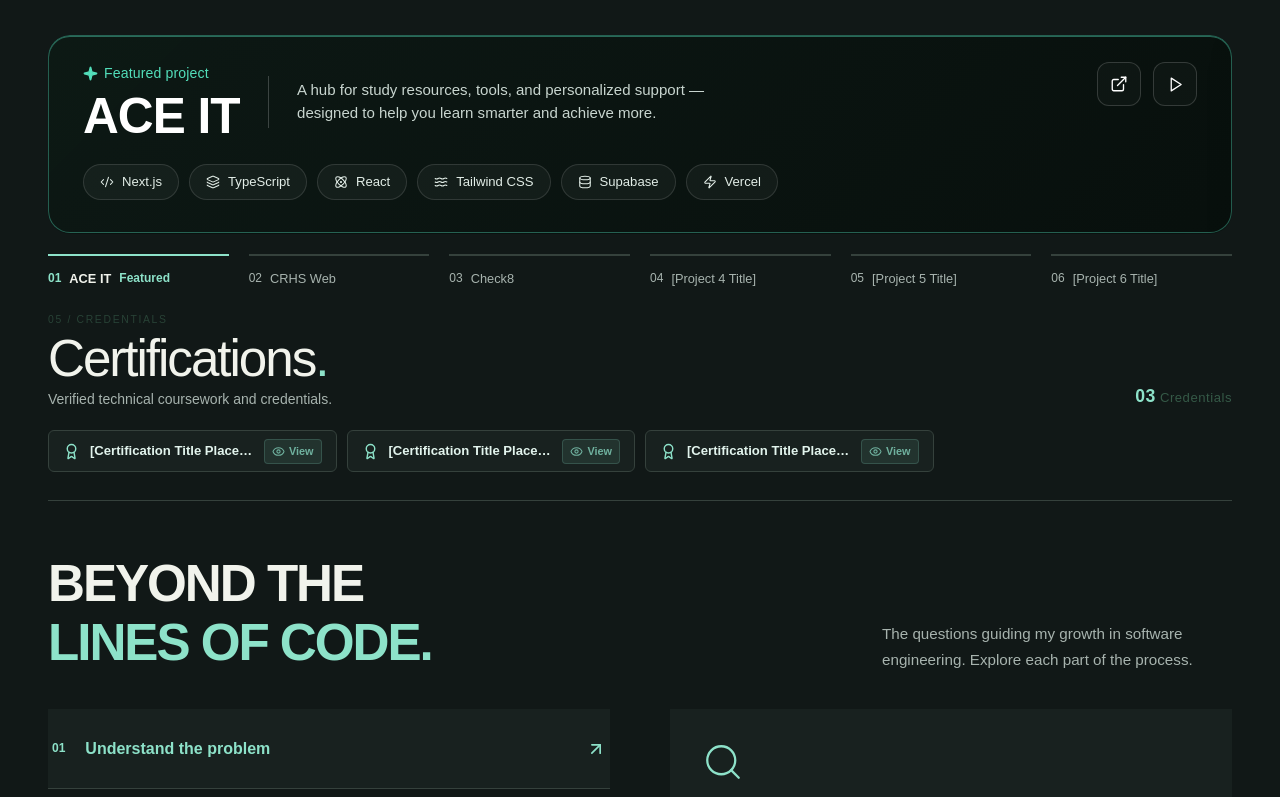
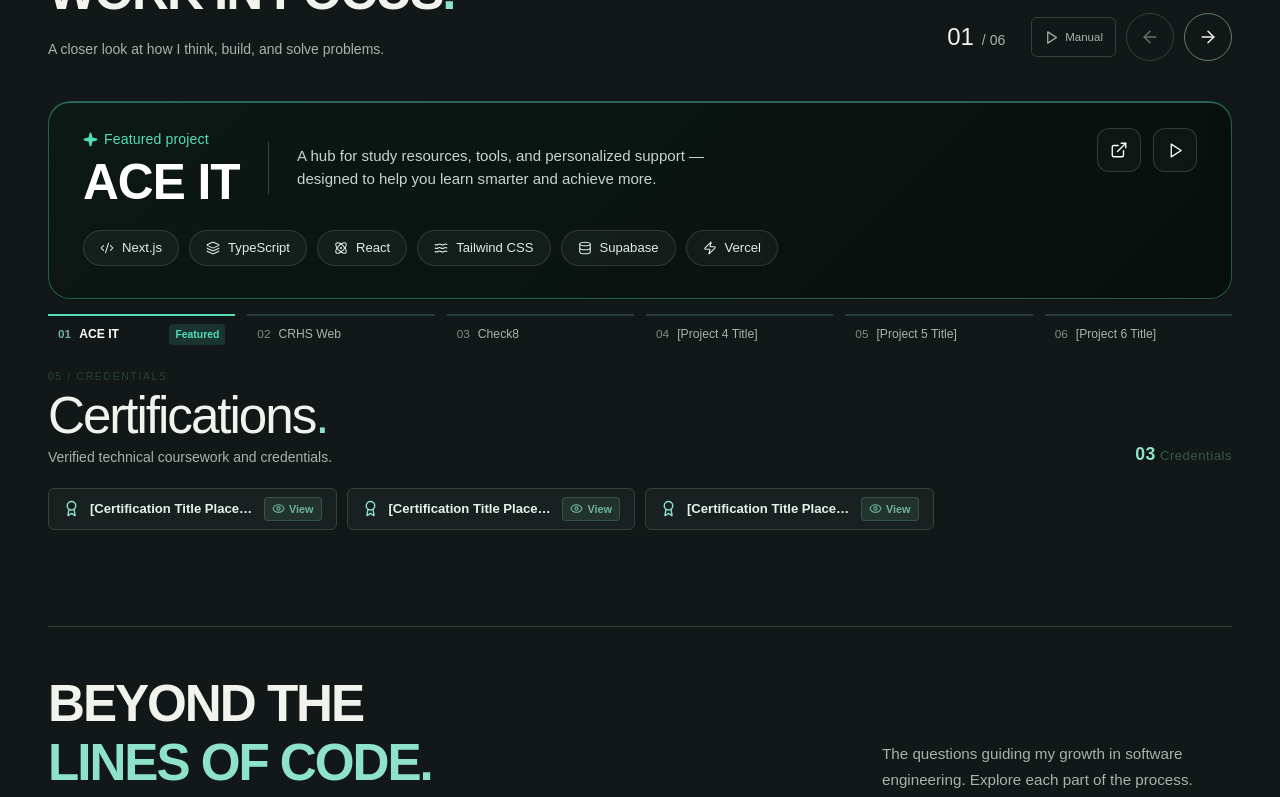
Before and after one commit to Nykt04/portfolio, a React (Vite) app: page / in a window 1280 px wide. Shown: the part 2000-2797 px from the top of the page. Built offline with nearby package versions, Linux system fonts and the light colour scheme.

Commit message:
style: harmonize section vertical rhythm and refine project picker tabs

```diff
--- a/src/graphic.css
+++ b/src/graphic.css
@@ -42,7 +42,8 @@ html { scroll-padding-top: 88px; }
 .hero-project-label strong { color: var(--graphic-ink); }
 .hero-project-thumbnail { color: var(--graphic-mint); background: var(--graphic-ink); border-radius: 0; width: 36px; height: 36px; }
 
-.about-section { background: rgba(17, 24, 23, .85); backdrop-filter: blur(2px); padding-block: 76px 52px; }
+/* Harmonized Section Rhythm Tokens */
+.about-section { background: rgba(17, 24, 23, .85); backdrop-filter: blur(2px); padding-block: clamp(54px, 6vw, 72px); }
 .about-grid { grid-template-columns: 1fr 1fr; align-items: center; gap: 60px; }
 .about-grid > div:first-child { display: contents; }
 .about-grid h2 { grid-column: 1 / -1; font-size: clamp(2.4rem, 4.2vw, 3.8rem); max-width: 900px; }
@@ -63,7 +64,7 @@ html { scroll-padding-top: 88px; }
 .about-facts strong { font-size: .85rem; font-weight: 500; }
 .responsibilities { margin-top: 38px; }
 
-.toolkit-section { background: rgba(181, 239, 213, .96); color: var(--graphic-ink); padding-block: 34px 26px; }
+.toolkit-section { background: rgba(181, 239, 213, .96); color: var(--graphic-ink); padding-block: clamp(38px, 4.5vw, 48px); }
 .toolkit { margin: 0; }
 .toolkit-title-row { display: flex; justify-content: space-between; gap: 16px; align-items: baseline; flex-wrap: wrap; }
 .toolkit-title-row h2 { text-transform: uppercase; font-size: clamp(1.8rem, 3.2vw, 2.5rem); font-weight: 600; margin: 0; }
@@ -82,11 +83,61 @@ html { scroll-padding-top: 88px; }
 }
 .toolkit .skill:focus-visible { background: var(--graphic-ink); color: var(--graphic-mint); border-color: var(--graphic-ink); }
 
+.work-section { padding-block: clamp(40px, 5vw, 54px) 18px; }
 .projects-heading h2, .approach-heading h2 { text-transform: uppercase; font-weight: 600; }
 .project-track { border-radius: 22px; }
-.project-picker button[aria-current] { font-weight: 700; }
 .project-autoplay { display: inline-flex; align-items: center; gap: 6px; min-height: 40px; padding: 6px 12px; border: 1px solid var(--ui-line); color: var(--ui-muted); font-size: .72rem; border-radius: 6px; }
 .project-autoplay:hover { color: var(--ui-ink); border-color: var(--ui-accent); }
+
+/* Refined Dual Controls: Sleek and compact bottom project tabs */
+.project-picker {
+  display: flex;
+  gap: 12px;
+  margin-top: 14px;
+}
+.project-picker button {
+  flex: 1 1 0;
+  min-width: 0;
+  display: inline-flex;
+  align-items: center;
+  gap: 8px;
+  min-height: 38px;
+  padding: 8px 10px;
+  border: 0;
+  border-top: 2px solid rgba(141, 226, 201, 0.18);
+  background: transparent;
+  color: var(--ui-muted, #7c988b);
+  font-size: 0.76rem;
+  font-weight: 500;
+  cursor: pointer;
+  transition: color 180ms ease, border-color 180ms ease;
+  overflow: hidden;
+  text-overflow: ellipsis;
+  white-space: nowrap;
+}
+.project-picker button:hover {
+  color: var(--ui-ink, #e6f3ec);
+  border-top-color: rgba(82, 222, 186, 0.5);
+}
+.project-picker button[aria-current] {
+  color: #ffffff;
+  border-top-color: #52deba;
+  font-weight: 700;
+}
+.project-picker .picker-number {
+  font-family: var(--font-display, monospace);
+  font-size: 0.74rem;
+  opacity: 0.75;
+}
+.project-picker .picker-featured {
+  display: inline-block;
+  font-size: 0.65rem;
+  padding: 2px 6px;
+  border-radius: 4px;
+  background: rgba(82, 222, 186, 0.15);
+  color: #52deba;
+  margin-left: auto;
+}
 
 /* Sleek horizontal project card matching user reference exactly */
 .featured-project {
@@ -236,8 +287,10 @@ html { scroll-padding-top: 88px; }
   color: #ffffff;
 }
 
+.approach-section { padding-block: clamp(48px, 6vw, 68px); }
+.approach-heading { display: flex; justify-content: space-between; align-items: end; gap: 40px; padding-top: 48px; border-top: 1px solid var(--ui-line); margin-bottom: 32px; }
 .approach-detail { border-radius: 0; }
-.contact-section { background: var(--graphic-mint); }
+.contact-section { background: var(--graphic-mint); padding-block: clamp(56px, 6.5vw, 76px); }
 .contact-top h2 { text-transform: uppercase; font-weight: 600; }
 .contact-top h2 span { color: var(--graphic-ink); }
 
@@ -249,7 +302,8 @@ html { scroll-padding-top: 88px; }
   .project-card-top { gap: 0; }
 }
 
-@media (max-width: 860px) {
+/* Fluid Adaptive Breakpoint for tablet / laptop at 920px */
+@media (max-width: 920px) {
   .project-card-top {
     flex-wrap: wrap;
     gap: 16px;
@@ -264,6 +318,18 @@ html { scroll-padding-top: 88px; }
     max-width: 100%;
     width: 100%;
     order: 3;
+    line-height: 1.55;
+  }
+  .project-picker {
+    overflow-x: auto;
+    -webkit-overflow-scrolling: touch;
+    scrollbar-width: none;
+    padding-bottom: 6px;
+  }
+  .project-picker::-webkit-scrollbar { display: none; }
+  .project-picker button {
+    flex: 0 0 auto;
+    min-width: 120px;
   }
 }
 
```
